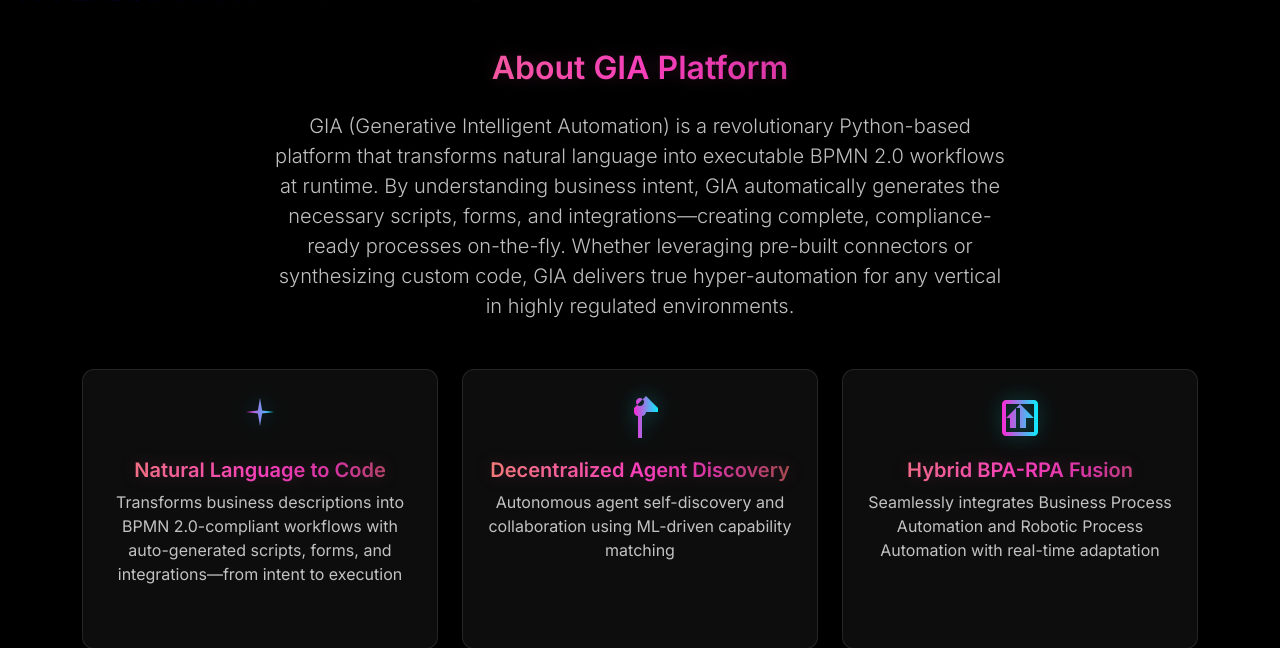
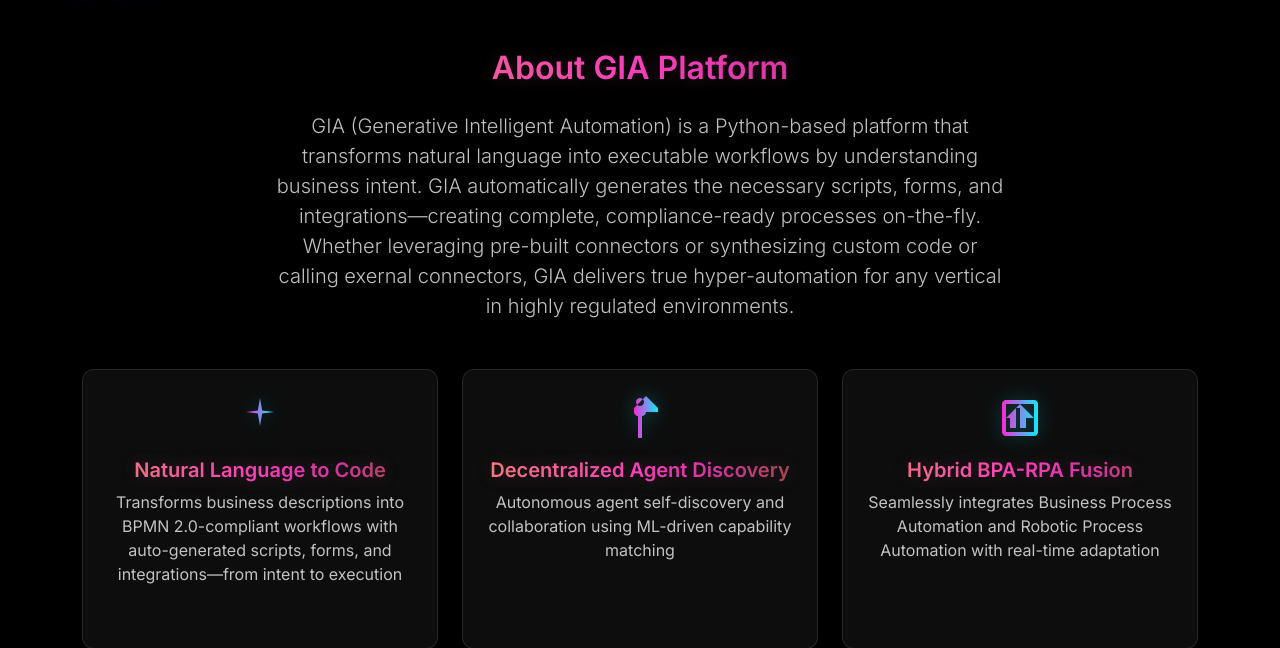
Before and after one commit to tomj0311/www, a PHP site: page /automation.php in a window 1280 px wide. Shown: the part 643-1291 px from the top of the page. Run offline with PHP 8.4, Linux system fonts and the light colour scheme.

Commit message:
Revise About GIA section for improved clarity and focus on platform capabilities

```diff
--- a/automation.php
+++ b/automation.php
@@ -43,7 +43,7 @@ require_once 'config.php';
                 <div class="col-lg-8 mx-auto text-center">
                     <h2 class="gradient-text mb-4">About GIA Platform</h2>
                     <p class="lead text-white-50 mb-5">
-                        GIA (Generative Intelligent Automation) is a revolutionary Python-based platform that transforms natural language into executable BPMN 2.0 workflows at runtime. By understanding business intent, GIA automatically generates the necessary scripts, forms, and integrations—creating complete, compliance-ready processes on-the-fly. Whether leveraging pre-built connectors or synthesizing custom code, GIA delivers true hyper-automation for any vertical in highly regulated environments.
+                        GIA (Generative Intelligent Automation) is a Python-based platform that transforms natural language into executable workflows by understanding business intent. GIA automatically generates the necessary scripts, forms, and integrations—creating complete, compliance-ready processes on-the-fly. Whether leveraging pre-built connectors or synthesizing custom code or calling exernal connectors, GIA delivers true hyper-automation for any vertical in highly regulated environments.
                     </p>
                 </div>
             </div>
```
